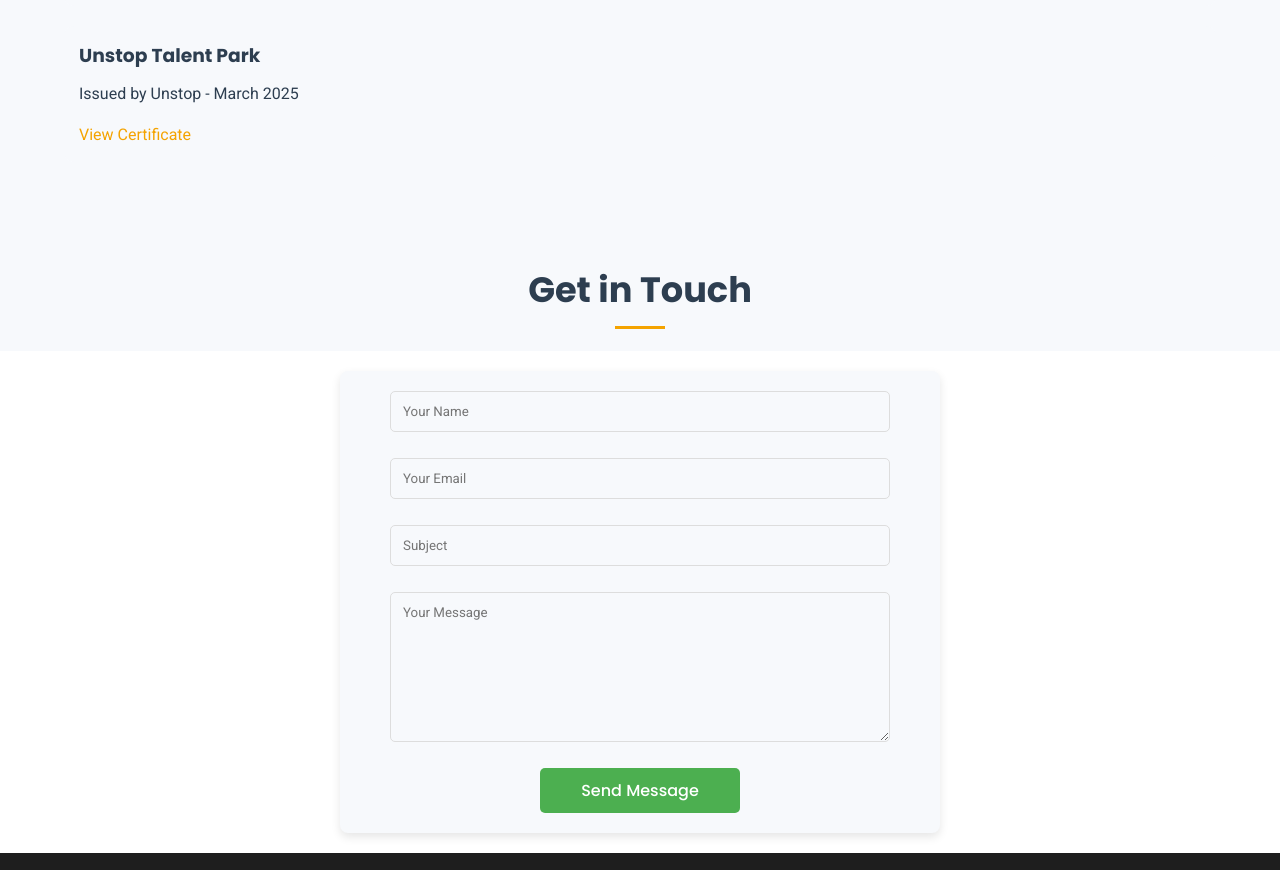
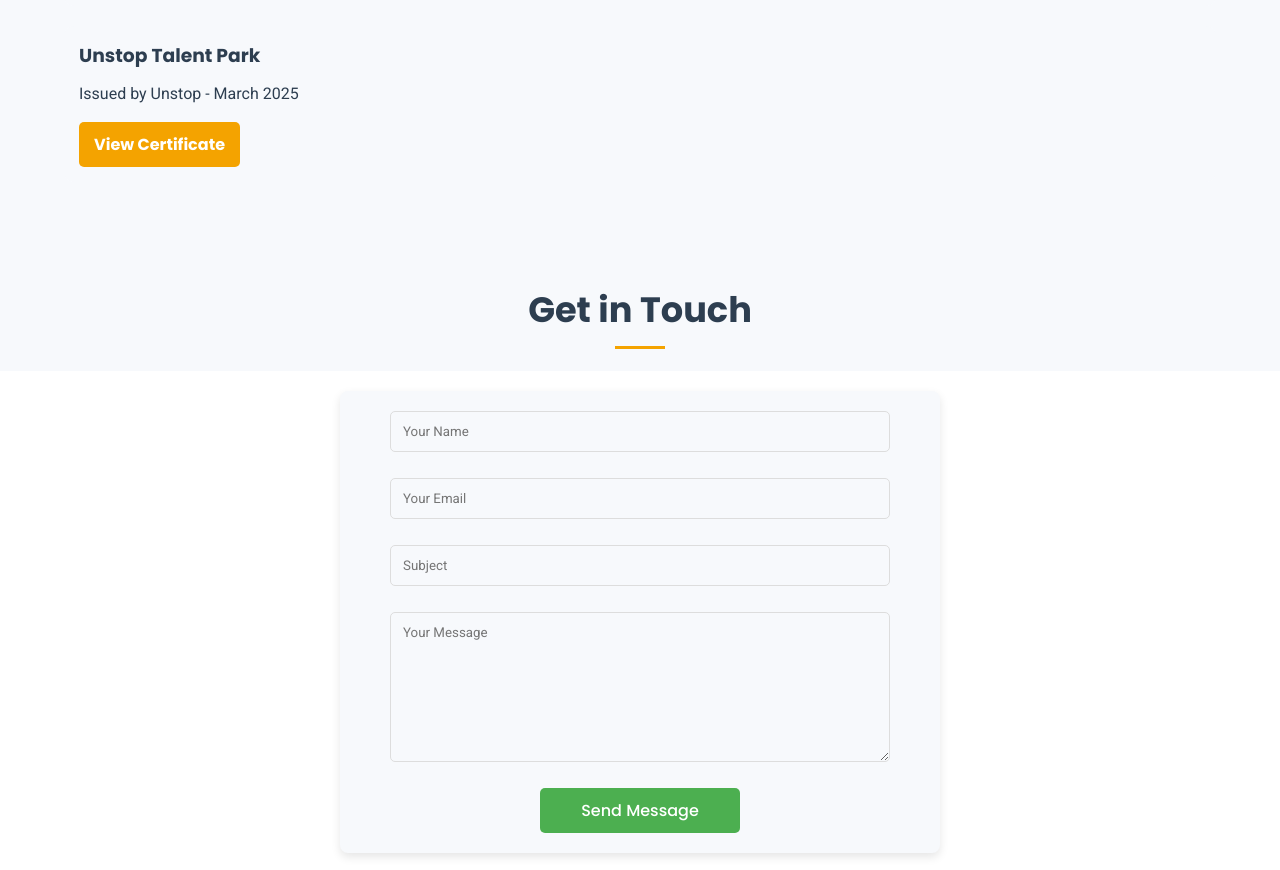
Before and after one commit to ShivaDhama2784/Shiva-Dhama-Portfolio, a plain HTML site: page portfolio/index.html in a window 1280 px wide. Shown: the part 5500-6370 px from the top of the page. Drawn offline with Linux system fonts and the light colour scheme.

Commit message:
index.html

```diff
--- a/portfolio/index.html
+++ b/portfolio/index.html
@@ -360,7 +360,7 @@
             <h3>Unstop Talent Park</h3>
             <p>Issued by Unstop - March 2025</p>
             <a href="https://media-hosting.imagekit.io//4866c729e1154dd6/unstop.jpg?Expires=1836623866&Key-Pair-Id=K2ZIVPTIP2VGHC&Signature=OBC3I3IzZhA0LEyvz5CCSFrHIqOdPPzDs5XL~C2wFYV5fho79u8DchnNHZvbqeMgPJhWNCk3x~f~4z-ZSRHsC~5V8F1PHGFg4KsQqQt1AiuspfvnEJw7HPFwdkxhu1ttTmVmDznLilkqQmdSbtXHlzGwXHg5tGN3qbpu6Z1JxzjQl8Vx~tSk8eee8UJUoA8k8HXV3Y0bHQNkVkGSR0PBh6xy9tujnhqMfvvvk8m4FyETbxWI7Tfoxs9Rg~jGc7xs~jPkjjflQ5qgxE2DUmvFUneUMf7dRbJMJvT1ioB7wHYJ~mMoIhCJpOQQqo0fe~DU697CY7wPtNYqKt7NPoIGQA__"
-              >View Certificate</a
+               class="btn">View Certificate</a
             >
           </div>
         </div>
```
